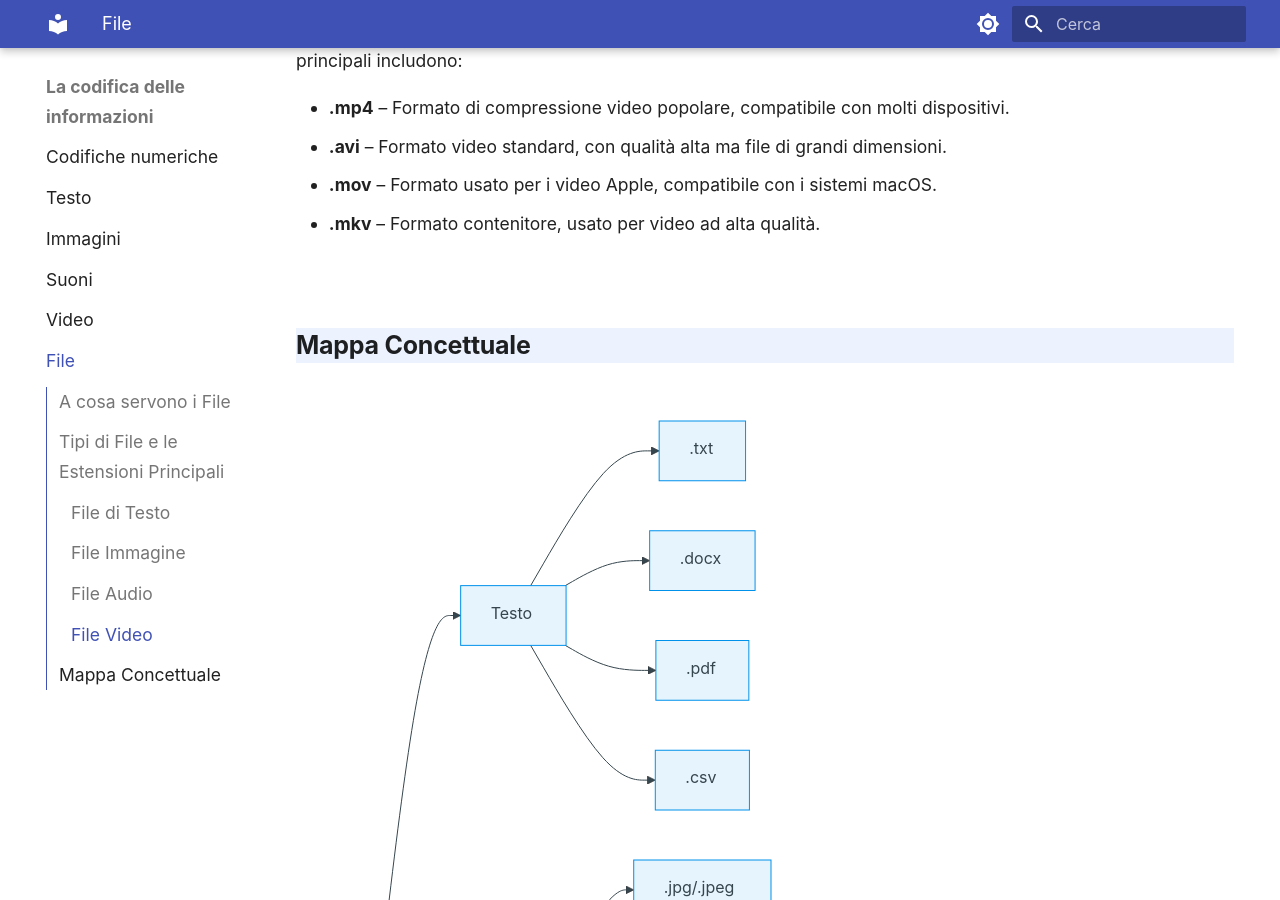
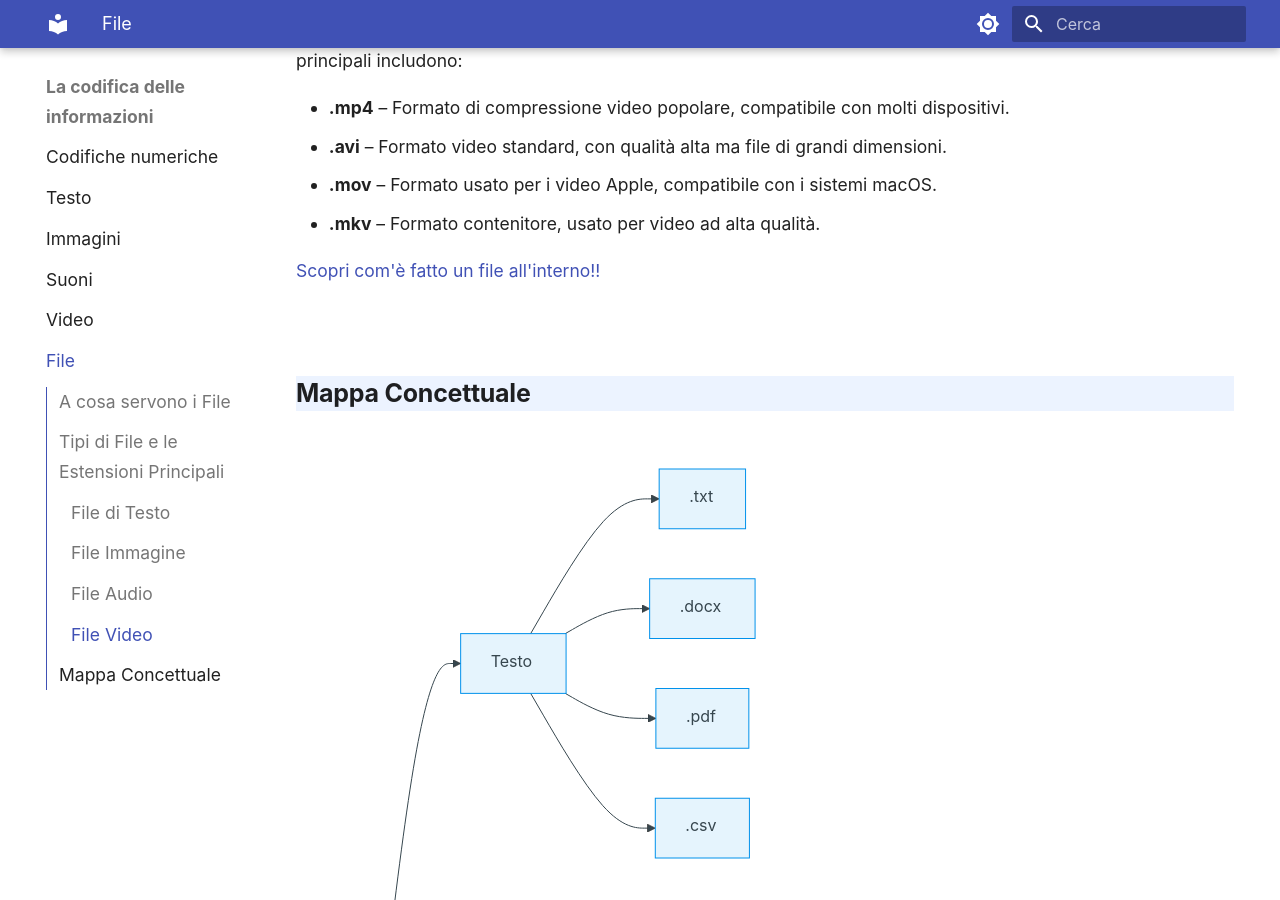
Before and after one commit to Federob/infohandouts, an MkDocs documentation site: the page built from docs/infoCoding/05_file.md, in a window 1280 px wide and 900 px high, scrolled down 2131 px. Built offline with MkDocs 1.6.1 and Material for MkDocs 9.7.7, drawn with Linux system fonts in a browser that asks for light colours.

Commit message:
added hex viewer

````diff
--- a/docs/infoCoding/05_file.md
+++ b/docs/infoCoding/05_file.md
@@ -50,6 +50,8 @@ I file video memorizzano immagini in movimento, spesso accompagnate da suoni. Al
 - **.mov** – Formato usato per i video Apple, compatibile con i sistemi macOS.
 - **.mkv** – Formato contenitore, usato per video ad alta qualità.
 
+[Scopri com'è fatto un file all'interno!!](https://hexed.it/)
+
 ## Mappa Concettuale
 
 ```mermaid
````
